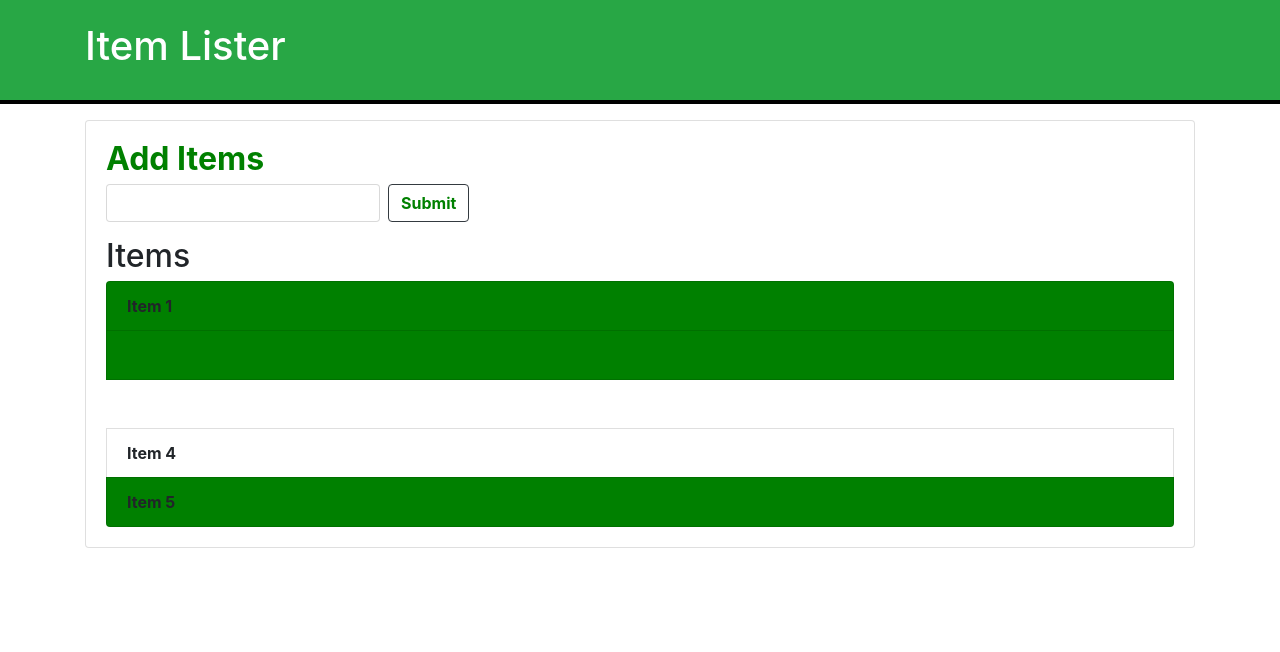
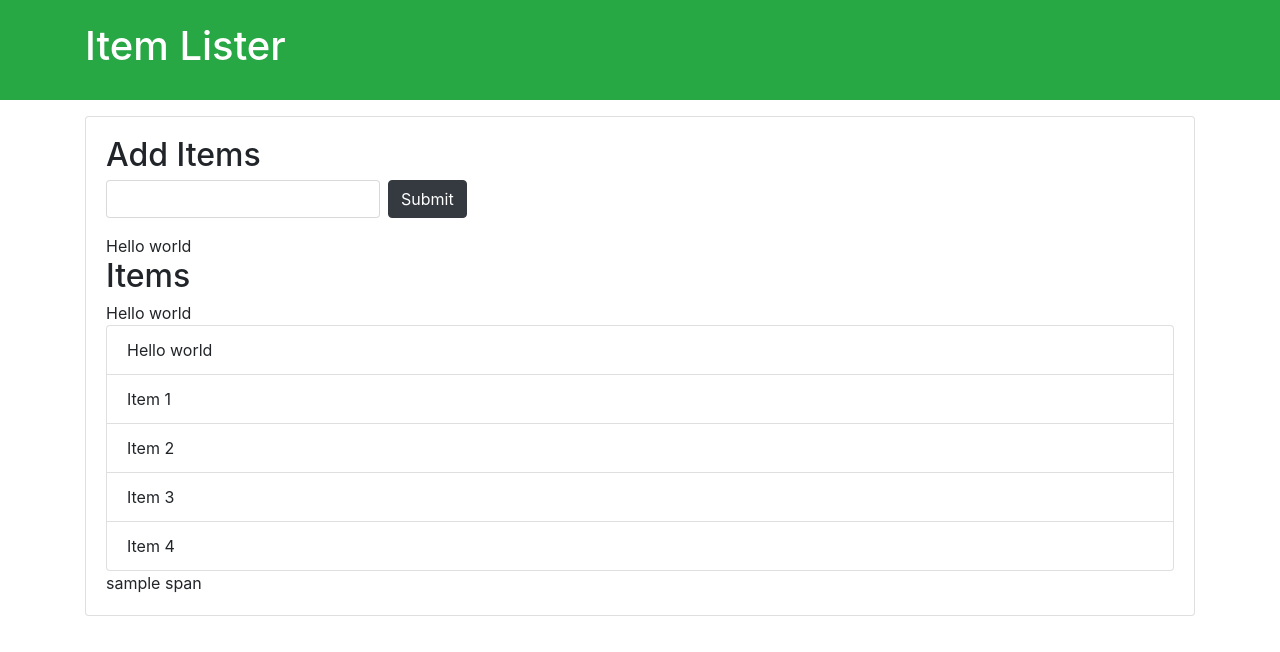
Before and after one commit to sanjeevtalluri/SharpenerGit, a plain HTML site: page index.html in a window 1280 px wide. Drawn offline with nearby package versions, Linux system fonts and the light colour scheme.

Commit message:
Creating Nodes and Modifying Dom

```diff
--- a/index.html
+++ b/index.html
@@ -27,8 +27,8 @@
       <li class="list-group-item">Item 2</li>
       <li class="list-group-item">Item 3</li>
       <li class="list-group-item">Item 4</li>
-      <li>Item 5</li>
     </ul>
+    <span>sample span</span>
    </div>
   </div>
   <script src="index.js">
--- a/index.js
+++ b/index.js
@@ -1,51 +1,49 @@
-var header = document.querySelector('#main-header');
-header.style.borderBottom = 'solid 4px black';
 
-var submitBtn = document.querySelector('input[type="submit"]');
-submitBtn.style.fontWeight = 'bold';
-submitBtn.style.color = 'green';
-submitBtn.style.backgroundColor = 'white';
-submitBtn.style.cursor ='pointer';
-submitBtn.addEventListener('click', onSubmit);
+var listItems = document.querySelector('.list-group');
+var parentOfListItems = listItems.parentElement;
+console.log(parentOfListItems);
 
-var addItemText = document.querySelector('#add-item-text');
+var lastElementChildOfCard = parentOfListItems.lastElementChild;
+console.log(lastElementChildOfCard);
 
-function onSubmit(e){
-    e.preventDefault();
-    var ulItems = document.querySelector('#items');
-    var newLi = document.createElement('li');
-    newLi.classList.add('list-group-item');
-    newLi.innerText = addItemText.value;
-    addItemText.value = '';
-    ulItems.appendChild(newLi);
-}
+var lastChildOfCard = parentOfListItems.lastChild;
+console.log(lastChildOfCard);
 
-var titles = document.querySelectorAll('.title');
-titles[0].style.fontWeight = 'bold';
-titles[0].style.color = 'green';
+var firstElementChildOfCard = parentOfListItems.firstElementChild;
+console.log(firstElementChildOfCard);
 
+var firstChildOfCard = parentOfListItems.firstChild;
+console.log(firstChildOfCard);
 
-var listItems = document.getElementsByClassName('list-group-item');
+var nextSiblingOfListItems = listItems.nextSibling;
+console.log(nextSiblingOfListItems);
 
-for(let i=0;i<listItems.length;i++){
-    listItems[i].style.fontWeight = 'bold';
-}
-//listItems[2].style.backgroundColor = 'green';
+var nextElementSiblingOfListItems = listItems.nextElementSibling;
+console.log(nextElementSiblingOfListItems);
 
-var listItemsByTagName = document.getElementsByTagName('li');
-listItemsByTagName[4].classList.add('list-group-item');
-listItemsByTagName[4].style.fontWeight = 'bold';
+var previousSiblingOfListItems = listItems.previousSibling;
+console.log(previousSiblingOfListItems);
 
-var secondListItem = document.querySelector('.list-group-item:nth-child(2)');
-secondListItem.style.backgroundColor = 'green';
+var previousElementSiblingOfListItems = listItems.previousElementSibling;
+console.log(previousElementSiblingOfListItems);
 
-var thirdListItem = document.querySelector('.list-group-item:nth-child(3)');
-thirdListItem.style.visibility = 'hidden';
+var createdDiv = document.createElement('div');
+console.log(createdDiv);
 
-var listItemsQuerySelector = document.querySelectorAll('.list-group-item');
-listItemsQuerySelector[1].style.color = 'green';
+var textNode = document.createTextNode('Hello world');
+createdDiv.append(textNode);
 
-var listItemsOddQuerySelector = document.querySelectorAll('.list-group-item:nth-child(odd)');
-for(let i =0;i<listItemsOddQuerySelector.length;i++){
-    listItemsOddQuerySelector[i].style.backgroundColor = 'green';
-}
+previousElementSiblingOfListItems.setAttribute('id','title');
+console.log(previousElementSiblingOfListItems);
+
+var createdDiv2 = createdDiv.cloneNode(true);
+
+var createdLi = document.createElement('li');
+createdLi.className = 'list-group-item';
+var textNode2 = document.createTextNode('Hello world');
+createdLi.append(textNode2);
+
+var itemsTitle = document.querySelectorAll('.title')[1];
+parentOfListItems.insertBefore(createdDiv,itemsTitle);
+parentOfListItems.insertBefore(createdDiv2,listItems);
+listItems.insertBefore(createdLi,listItems.firstElementChild);
```
